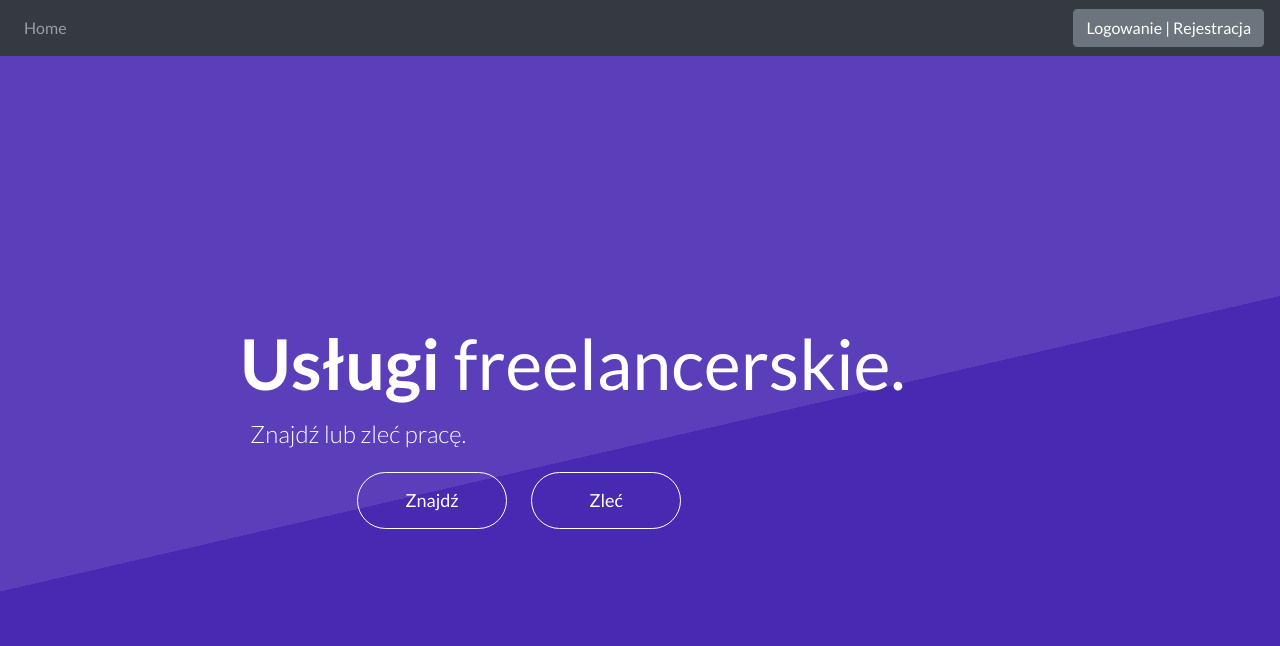
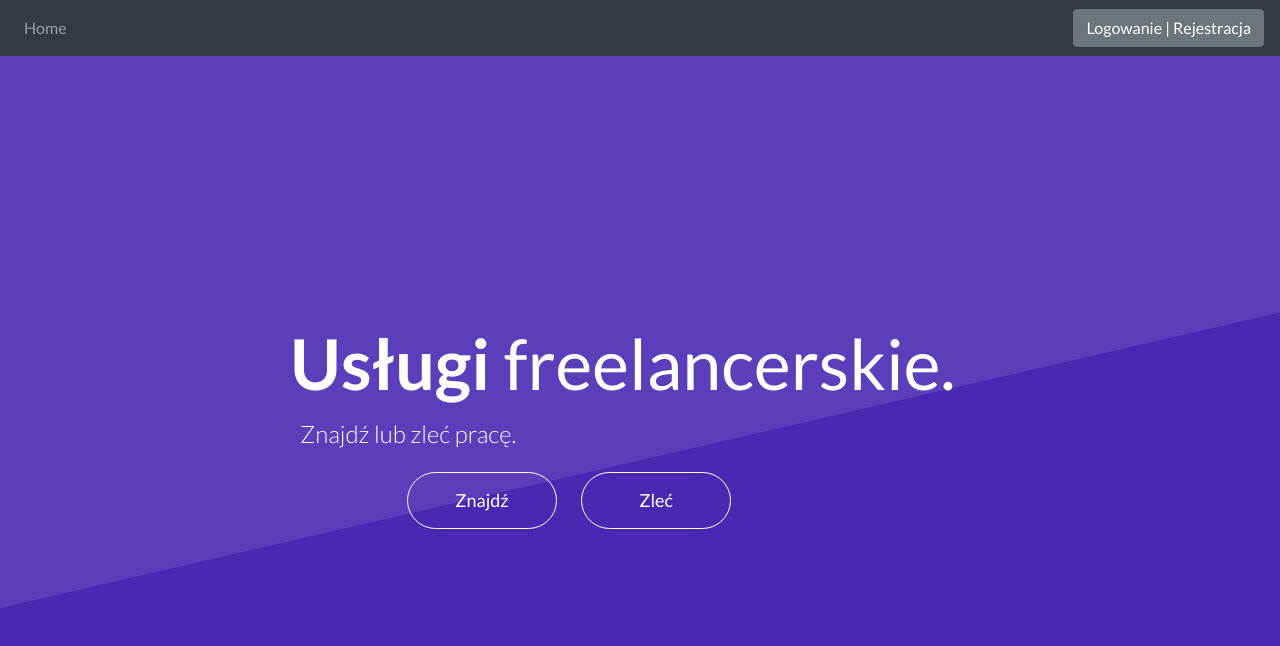
Before and after one commit to bielinskim/freelancer, a React (Create React App) app: page / in a window 1280 px wide. Shown: the top 646 px of the page. Built offline with nearby package versions, Linux system fonts and the light colour scheme.

Commit message:
fix position

```diff
--- a/src/components/styles.css
+++ b/src/components/styles.css
@@ -35,13 +35,13 @@ body {
     background: rgb(72, 41, 178);
     background: linear-gradient(
         167deg,
-        rgba(90, 62, 186, 1) 54%,
-        rgba(72, 41, 178, 1) 54%
+        rgba(90, 62, 186, 1) 55.5%,
+        rgba(72, 41, 178, 1) 55.5%
     );
 }
 .home-content {
     padding-top: 5vh;
-    max-width: 800px;
+    max-width: 700px;
     margin: 0 auto;
 }
 .home-button-container {
```
